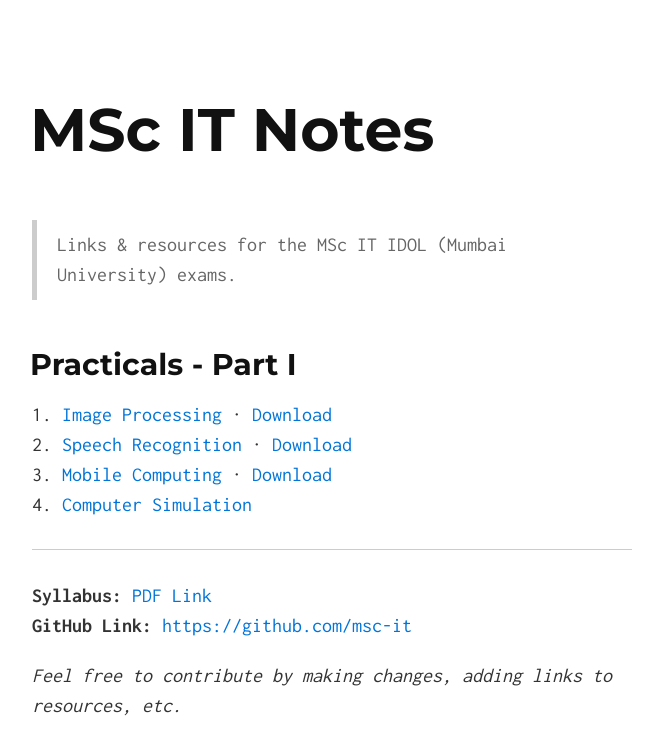
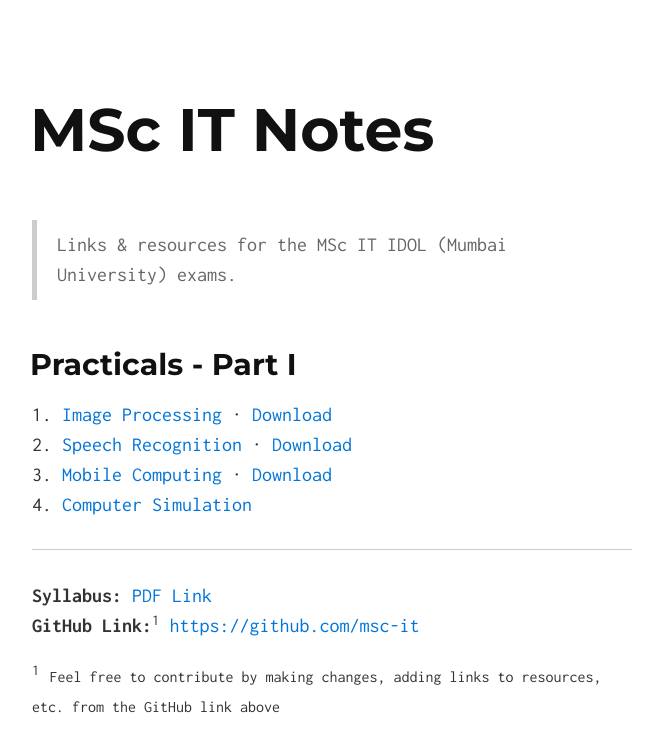
Before and after one commit to msc-it/msc-it.github.io, a Jekyll site: the page built from index.md, in a window 1280 px wide. Shown: the top 755 px of the page, without its empty margins (308-971 px from the left). Built offline with Jekyll 4.4.1, drawn with Linux system fonts in a browser that asks for light colours.

Commit message:
Update index.md

```diff
--- a/index.md
+++ b/index.md
@@ -14,6 +14,6 @@
 <hr />
 
 **Syllabus:** [PDF Link](http://archive.mu.ac.in/myweb_test/MSC-IT-Syllabus.pdf)
-**GitHub Link:** <https://github.com/msc-it>
+**GitHub Link:**<sup>1</sup> <https://github.com/msc-it>
 
-_Feel free to contribute by making changes, adding links to resources, etc._
+<sup>1</sup> <small>Feel free to contribute by making changes, adding links to resources, etc. from the GitHub link above<small>
```
